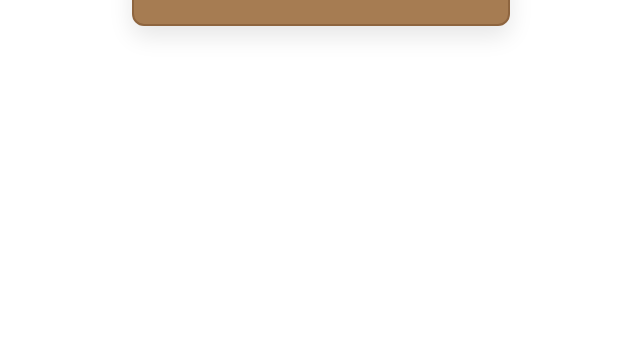
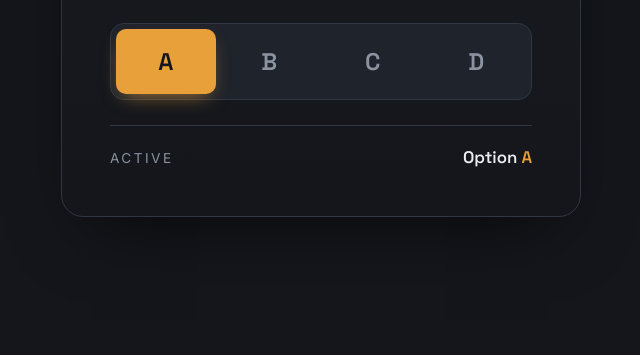
Before and after one commit to dLyngstad/utrendy, a plain HTML site: page index.html in a window 1280 px wide. Shown: the part 445-800 px from the top of the page, without its empty margins (319-959 px from the left). Drawn offline with Linux system fonts and the light colour scheme.

Commit message:
Refactor HTML structure and styles for new layout

```diff
--- a/index.html
+++ b/index.html
@@ -1,45 +1,229 @@
 <!DOCTYPE html>
-<html lang="no">
+<html lang="en">
 <head>
 <meta charset="UTF-8">
 <meta name="viewport" content="width=device-width, initial-scale=1.0">
-    <title>UTRENDY</title>
-    <!-- Inkluderer Montserrat-fonten fra Google Fonts -->
+<title>F</title>
 <link rel="preconnect" href="https://fonts.googleapis.com">
 <link rel="preconnect" href="https://fonts.gstatic.com" crossorigin>
-    <link href="https://fonts.googleapis.com/css2?family=Montserrat:wght@700&display=swap" rel="stylesheet">
+<link href="https://fonts.googleapis.com/css2?family=Space+Grotesk:wght@400;500;600;700&family=Inter:wght@400;500;600&display=swap" rel="stylesheet">
 <style>
-        body {
-            display: flex;
-            justify-content: center;
-            align-items: center;
-            min-height: 100vh;
-            margin: 0;
-            background-color: transparent; /* Helt gjennomsiktig bakgrunn, bruker nettleserens standardhvite */
-            font-family: 'Montserrat', sans-serif;
-            font-weight: 700;
+  :root {
+    --bg: #14161b;
+    --bg-2: #191c22;
+    --surface: #1f232b;
+    --surface-hi: #262b34;
+    --line: #313742;
+    --text: #ecedf0;
+    --muted: #8b93a1;
+    --accent: #e8a13a;
+    --accent-ink: #14161b;
+    --radius: 14px;
+    --ease: cubic-bezier(.22,.61,.36,1);
   }
 
-        .utrendy-box {
-            /* Stil for den brune boksen */
-            background-color: #a67c52; /* En rik, varm brun farge */
-            color: #fdf5e6; /* En lys, kremfarget nyanse for kontrast */
-            padding: 40px 60px;
-            border-radius: 12px; /* Myke, avrundede hjørner for stilisering */
-            box-shadow: 0 10px 25px rgba(0, 0, 0, 0.1); /* En myk, subtil skygge for dybde */
-            border: 2px solid #8e653f; /* En litt mørkere brun border for definisjon */
+  * { box-sizing: border-box; }
 
-            /* Stil for teksten inni boksen */
-            font-size: 3rem;
-            text-align: center;
+  html, body { height: 100%; }
+
+  body {
+    margin: 0;
+    font-family: "Inter", system-ui, sans-serif;
+    color: var(--text);
+    background:
+      radial-gradient(120% 90% at 50% -10%, #1c2028 0%, var(--bg) 60%);
+    display: grid;
+    place-items: center;
+    padding: 2rem 1.25rem;
+    -webkit-font-smoothing: antialiased;
+  }
+
+  .panel {
+    width: 100%;
+    max-width: 520px;
+    background: linear-gradient(180deg, var(--bg-2), var(--bg));
+    border: 1px solid var(--line);
+    border-radius: 22px;
+    padding: clamp(1.75rem, 5vw, 3rem);
+    box-shadow:
+      0 1px 0 rgba(255,255,255,.03) inset,
+      0 30px 70px -30px rgba(0,0,0,.7);
+  }
+
+  .eyebrow {
+    font-size: .72rem;
+    letter-spacing: .32em;
     text-transform: uppercase;
-            letter-spacing: 0.1rem;
+    color: var(--muted);
+    display: flex;
+    align-items: center;
+    gap: .7rem;
+    margin: 0 0 1.4rem;
+  }
+  .eyebrow::after {
+    content: "";
+    flex: 1;
+    height: 1px;
+    background: linear-gradient(90deg, var(--line), transparent);
+  }
+
+  .display {
+    font-family: "Space Grotesk", sans-serif;
+    font-weight: 700;
+    font-size: clamp(6rem, 26vw, 11rem);
+    line-height: .82;
+    letter-spacing: -.03em;
+    margin: 0;
+    position: relative;
+    width: max-content;
+  }
+  .display::after {
+    content: "";
+    position: absolute;
+    left: .06em;
+    bottom: .14em;
+    width: .34em;
+    height: .12em;
+    border-radius: 2px;
+    background: var(--accent);
+  }
+
+  .caption {
+    color: var(--muted);
+    font-size: .95rem;
+    line-height: 1.5;
+    margin: 1.2rem 0 2.2rem;
+    max-width: 34ch;
+  }
+
+  /* Segmented selector */
+  .selector {
+    position: relative;
+    display: grid;
+    grid-template-columns: repeat(4, 1fr);
+    gap: 4px;
+    padding: 5px;
+    background: var(--surface);
+    border: 1px solid var(--line);
+    border-radius: var(--radius);
+  }
+
+  .pill {
+    position: absolute;
+    top: 5px;
+    left: 5px;
+    height: calc(100% - 10px);
+    border-radius: 10px;
+    background: var(--accent);
+    box-shadow: 0 8px 20px -8px rgba(232,161,58,.7);
+    transition: transform .42s var(--ease), width .42s var(--ease);
+    z-index: 0;
+    pointer-events: none;
+  }
+
+  .opt {
+    position: relative;
+    z-index: 1;
+    appearance: none;
+    border: 0;
+    background: transparent;
+    color: var(--muted);
+    font-family: "Space Grotesk", sans-serif;
+    font-weight: 600;
+    font-size: 1.5rem;
+    padding: 1.05rem 0;
+    border-radius: 10px;
+    cursor: pointer;
+    transition: color .3s var(--ease), background .3s var(--ease);
+  }
+  .opt:hover { color: var(--text); background: var(--surface-hi); }
+  .opt[aria-selected="true"] { color: var(--accent-ink); background: transparent; }
+  .opt[aria-selected="true"]:hover { background: transparent; }
+  .opt:focus-visible {
+    outline: 2px solid var(--accent);
+    outline-offset: 3px;
+  }
+
+  .readout {
+    display: flex;
+    align-items: baseline;
+    justify-content: space-between;
+    margin-top: 1.6rem;
+    padding-top: 1.2rem;
+    border-top: 1px solid var(--line);
+    font-size: .85rem;
+    color: var(--muted);
+  }
+  .readout .label { letter-spacing: .18em; text-transform: uppercase; }
+  .readout .value {
+    font-family: "Space Grotesk", sans-serif;
+    font-weight: 600;
+    font-size: 1.05rem;
+    color: var(--text);
+  }
+  .readout .value b { color: var(--accent); font-weight: 600; }
+
+  @media (prefers-reduced-motion: reduce) {
+    .pill { transition: none; }
   }
 </style>
 </head>
 <body>
-    <div class="utrendy-box">
-        UTRENDY
+  <main class="panel">
+    <p class="eyebrow">Selection</p>
+    <h1 class="display">F</h1>
+    <p class="caption">Choose an option below. The indicator tracks your current selection.</p>
+
+    <div class="selector" role="tablist" aria-label="Options">
+      <span class="pill" aria-hidden="true"></span>
+      <button class="opt" role="tab" aria-selected="true">A</button>
+      <button class="opt" role="tab" aria-selected="false">B</button>
+      <button class="opt" role="tab" aria-selected="false">C</button>
+      <button class="opt" role="tab" aria-selected="false">D</button>
     </div>
+
+    <div class="readout">
+      <span class="label">Active</span>
+      <span class="value">Option <b id="current">A</b></span>
+    </div>
+  </main>
+
+  <script>
+    const opts = Array.from(document.querySelectorAll('.opt'));
+    const pill = document.querySelector('.pill');
+    const current = document.getElementById('current');
+
+    function movePill(btn) {
+      pill.style.width = btn.offsetWidth + 'px';
+      pill.style.transform = 'translateX(' + (btn.offsetLeft - 5) + 'px)';
+    }
+
+    function select(btn) {
+      opts.forEach(o => o.setAttribute('aria-selected', 'false'));
+      btn.setAttribute('aria-selected', 'true');
+      current.textContent = btn.textContent;
+      movePill(btn);
+    }
+
+    opts.forEach((btn, i) => {
+      btn.addEventListener('click', () => select(btn));
+      btn.addEventListener('keydown', (e) => {
+        if (e.key === 'ArrowRight' || e.key === 'ArrowLeft') {
+          e.preventDefault();
+          const dir = e.key === 'ArrowRight' ? 1 : -1;
+          const next = opts[(i + dir + opts.length) % opts.length];
+          next.focus();
+          select(next);
+        }
+      });
+    });
+
+    // Position the pill once fonts/layout settle.
+    window.addEventListener('load', () => movePill(opts[0]));
+    window.addEventListener('resize', () => {
+      const active = document.querySelector('.opt[aria-selected="true"]');
+      movePill(active);
+    });
+  </script>
 </body>
 </html>
```
Lines whose indentation alone changed are shown as unchanged.
